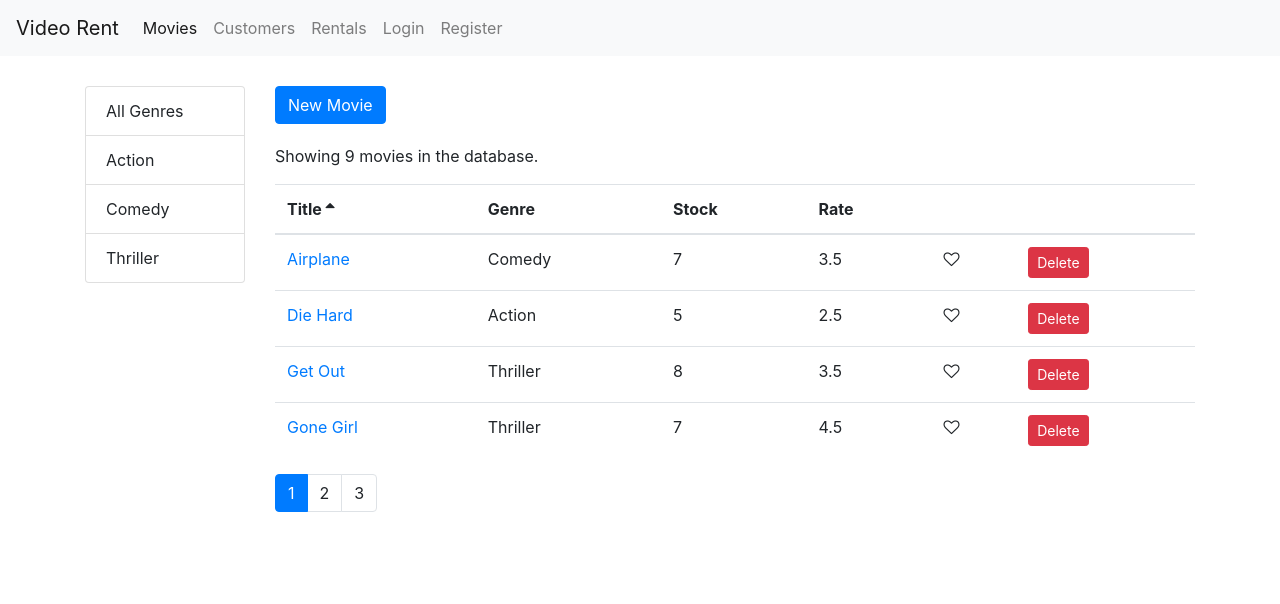
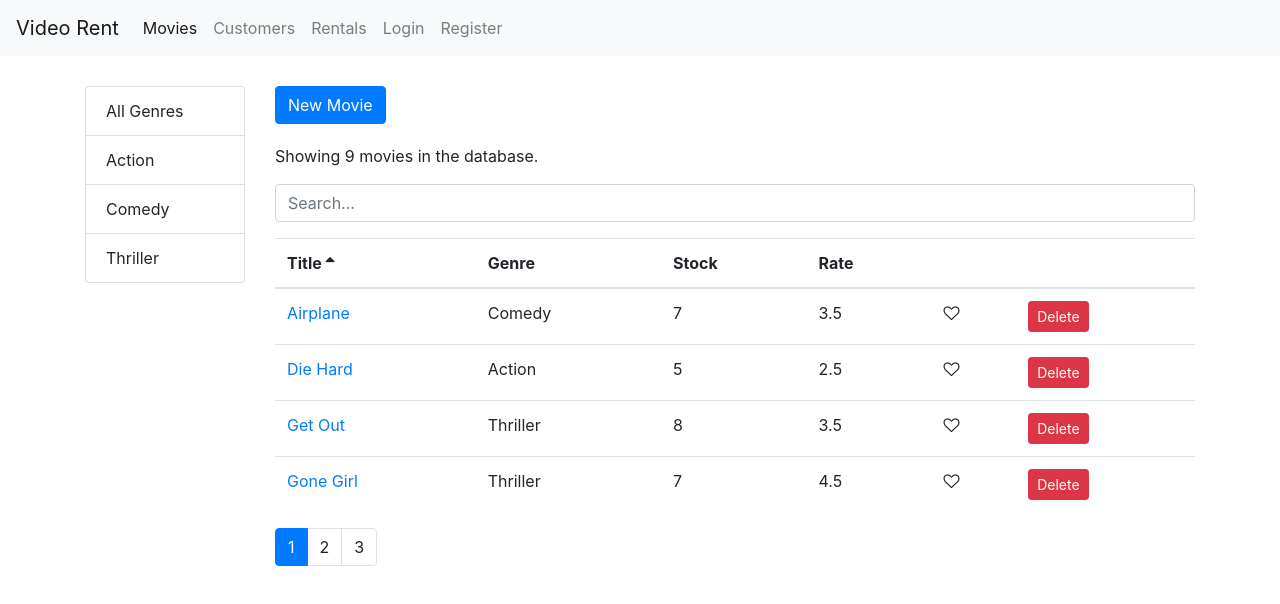
Before and after one commit to rodevichart/VideoServiceFrontEnd, a React (Create React App) app: page /movies in a window 1280 px wide. Shown: the top 604 px of the page. Built offline with nearby package versions, Linux system fonts and the light colour scheme.

Commit message:
Implemented search box.

```diff
--- /dev/null
+++ b/src/components/common/searchBox.jsx
@@ -0,0 +1,16 @@
+import React from "react";
+
+const SearchBox = ({ value, onChange }) => {
+  return (
+    <input
+      type="text"
+      name="query"
+      className="form-control my-3"
+      placeholder="Search..."
+      value={value}
+      onChange={e => onChange(e.currentTarget.value)}
+    />
+  );
+};
+
+export default SearchBox;
--- a/src/components/movies.jsx
+++ b/src/components/movies.jsx
@@ -3,6 +3,7 @@
 import { getMovies } from "../services/fakeMovieService";
 import Pagination from "./common/pagination";
 import ListGroup from "./common/listGroup";
+import SearchBox from "./common/searchBox";
 import MoviesTable from "./moviesTable";
 import { paginate } from "../utils/paginate";
 import { getGenres } from "../services/fakeGenreService";
@@ -13,6 +14,8 @@
   state = {
     movies: [],
     geners: [],
+    searchQuery: "",
+    selectedGenre: null,
     currentPage: 1,
     pageSize: 4,
     sortColumn: { path: "name", order: "asc" }
@@ -51,11 +54,19 @@
   };
 
   handleFilterItemChange = filterItem => {
-    this.setState({ selectedGenre: filterItem, currentPage: 1 });
+    this.setState({
+      selectedGenre: filterItem,
+      searchQuery: "",
+      currentPage: 1
+    });
   };
 
   handleSort = sortColumn => {
     this.setState({ sortColumn });
+  };
+
+  handleSearch = query => {
+    this.setState({ searchQuery: query, selectedGenre: null, currentPage: 1 });
   };
 
   getPageData = () => {
@@ -63,14 +74,21 @@
       pageSize,
       currentPage,
       selectedGenre,
+      searchQuery,
       sortColumn,
       movies: allMovies
     } = this.state;
 
-    const filtered =
-      selectedGenre && selectedGenre.id
-        ? allMovies.filter(movie => movie.genre.id === selectedGenre.id)
-        : allMovies;
+    console.log(searchQuery);
+
+    let filtered = allMovies;
+
+    if (searchQuery)
+      filtered = allMovies.filter(movie =>
+        movie.name.toLowerCase().startsWith(searchQuery.toLowerCase())
+      );
+    else if (selectedGenre && selectedGenre.id)
+      allMovies.filter(movie => movie.genre.id === selectedGenre.id);
 
     const sorted = _.orderBy(filtered, [sortColumn.path], [sortColumn.order]);
 
@@ -84,7 +102,7 @@
     const { pageSize, currentPage, geners, sortColumn } = this.state;
     if (count === 0) return <p>There are no movies in the database</p>;
 
-    const { totalCount, data: movies } = this.getPageData();
+    const { totalCount, searchQuery, data: movies } = this.getPageData();
 
     return (
       <div className="row">
@@ -100,6 +118,7 @@
             New Movie
           </NavLink>
           <p>Showing {totalCount} movies in the database.</p>
+          <SearchBox value={searchQuery} onChange={this.handleSearch} />
           <MoviesTable
             movies={movies}
             sortColumn={sortColumn}
```
